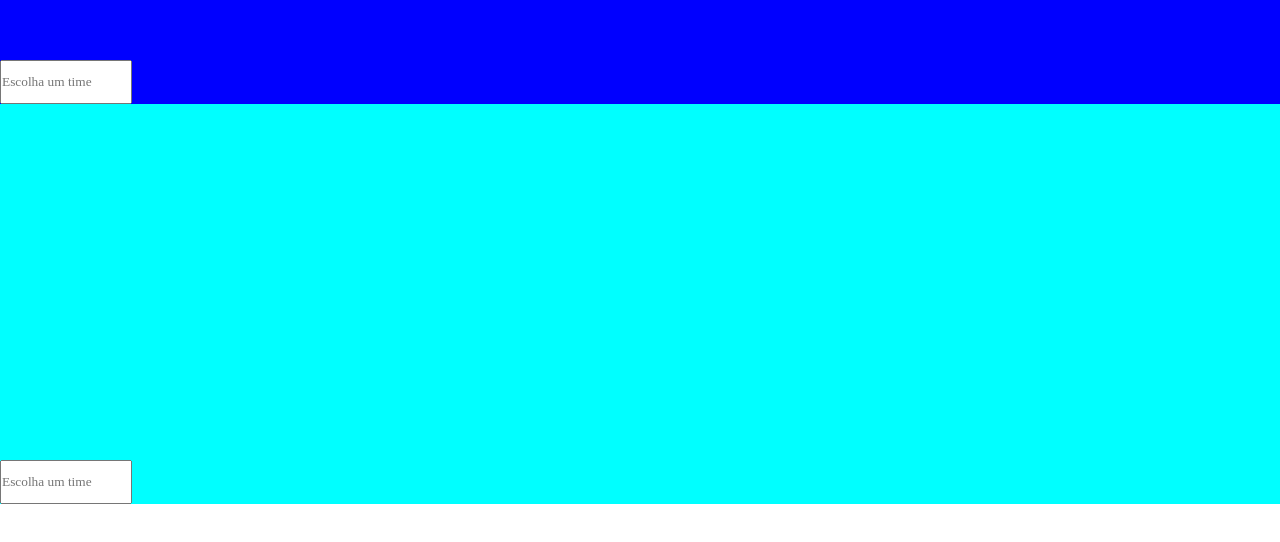
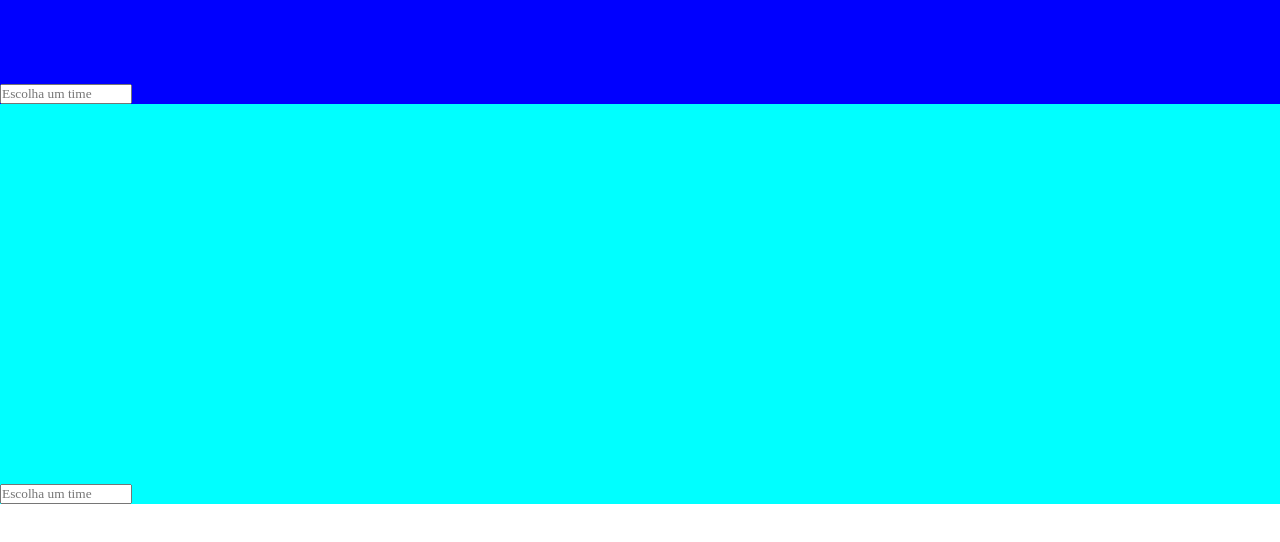
Before and after one commit to Cruz1001/ProAnalytics, a plain HTML site: page index.html in a window 1280 px wide. Shown: the part 296-838 px from the top of the page. After the commit the page ends 800 px from the top, so only its background shows below. Drawn offline with Linux system fonts and the light colour scheme.

Commit message:
Update style.css

```diff
--- a/style.css
+++ b/style.css
@@ -28,7 +28,12 @@
 input{
     width: 10%;
     height: 10%;
-    position: absolute;
     bottom: 0;
     left: 0;
 }
+
+article{
+    display: flex;
+    flex-direction: column;
+
+}
```
